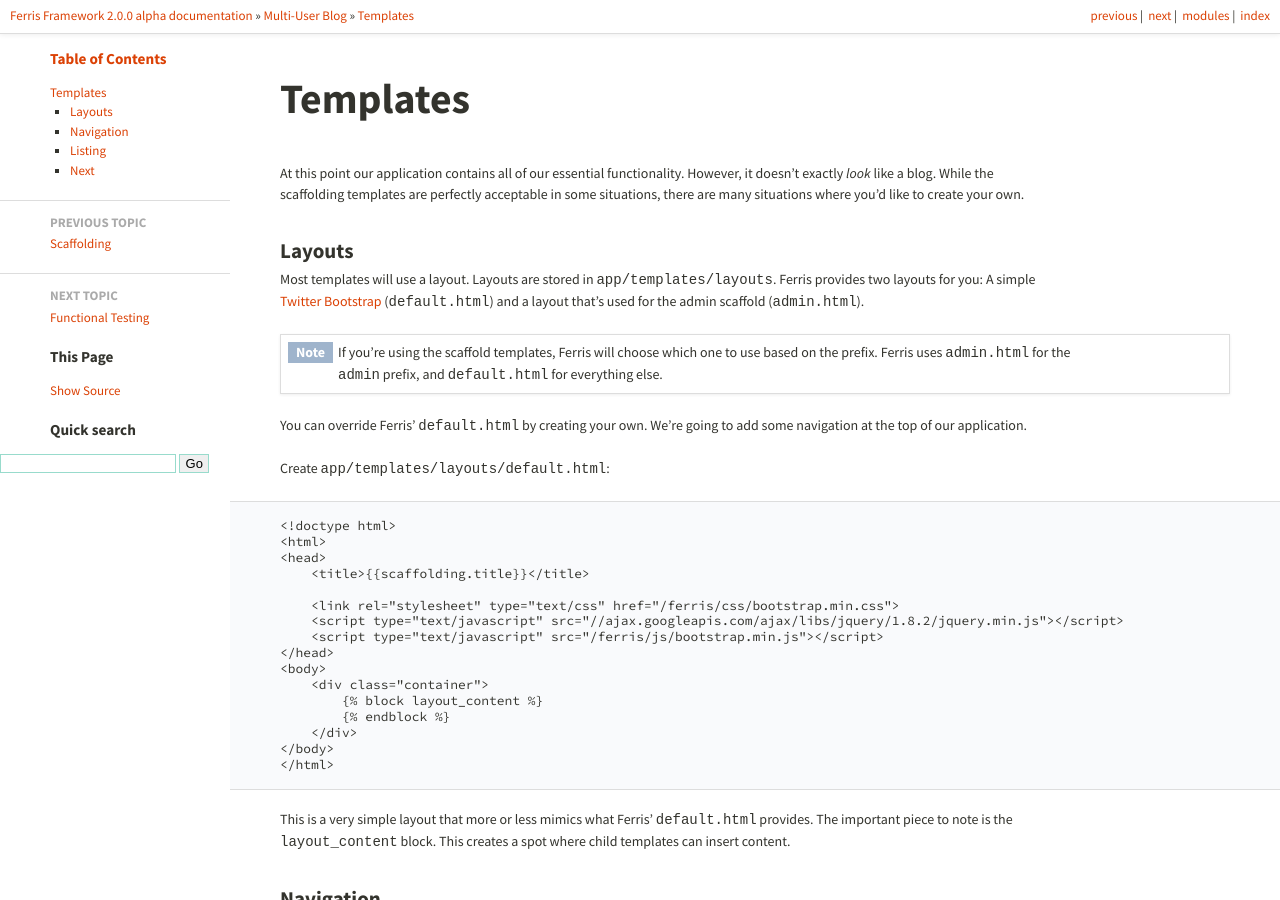
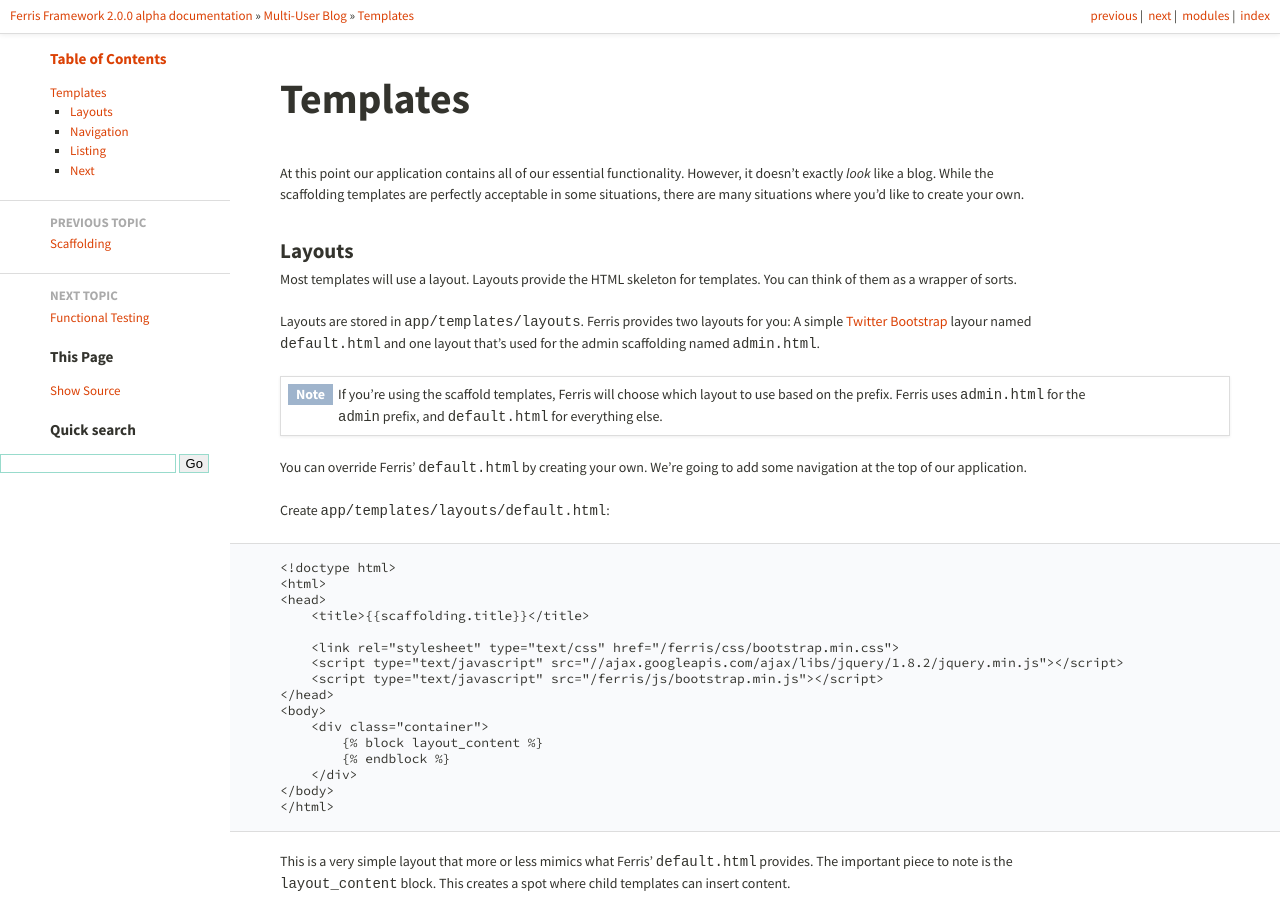
Before and after one commit to yowmamasita/Ferris2, a Sphinx documentation site: the page built from docs/tutorial/5_templates.rst, in a window 1280 px wide and 900 px high. Built offline with Sphinx 7.4.7, drawn with Linux system fonts in a browser that asks for light colours.

Commit message:
Started updating the template section

```diff
--- a/docs/tutorial/5_templates.rst
+++ b/docs/tutorial/5_templates.rst
@@ -9,12 +9,13 @@ are many situations where you'd like to create your own.
 Layouts
 -------
 
-Most templates will use a layout. Layouts are stored in ``app/templates/layouts``. Ferris provides
-two layouts for you: A simple `Twitter Bootstrap <http://twitter.github.com/bootstrap/>`_ (``default.html``) and a layout that's used for the
-admin scaffold (``admin.html``).
+Most templates will use a layout. Layouts provide the HTML skeleton for templates. You can think of them as a wrapper of sorts.
+
+Layouts are stored in ``app/templates/layouts``. Ferris provides two layouts for you: A simple `Twitter Bootstrap <http://twitter.github.com/bootstrap/>`_ layour named ``default.html`` and one layout that's used for the
+admin scaffolding named ``admin.html``.
 
 .. note::
-    If you're using the scaffold templates, Ferris will choose which one to use based on the prefix. Ferris uses ``admin.html`` for the ``admin`` prefix, and ``default.html`` for everything else.
+    If you're using the scaffold templates, Ferris will choose which layout to use based on the prefix. Ferris uses ``admin.html`` for the ``admin`` prefix, and ``default.html`` for everything else.
 
 You can override Ferris' ``default.html`` by creating your own. We're going to add some navigation at the top
 of our application.
```
